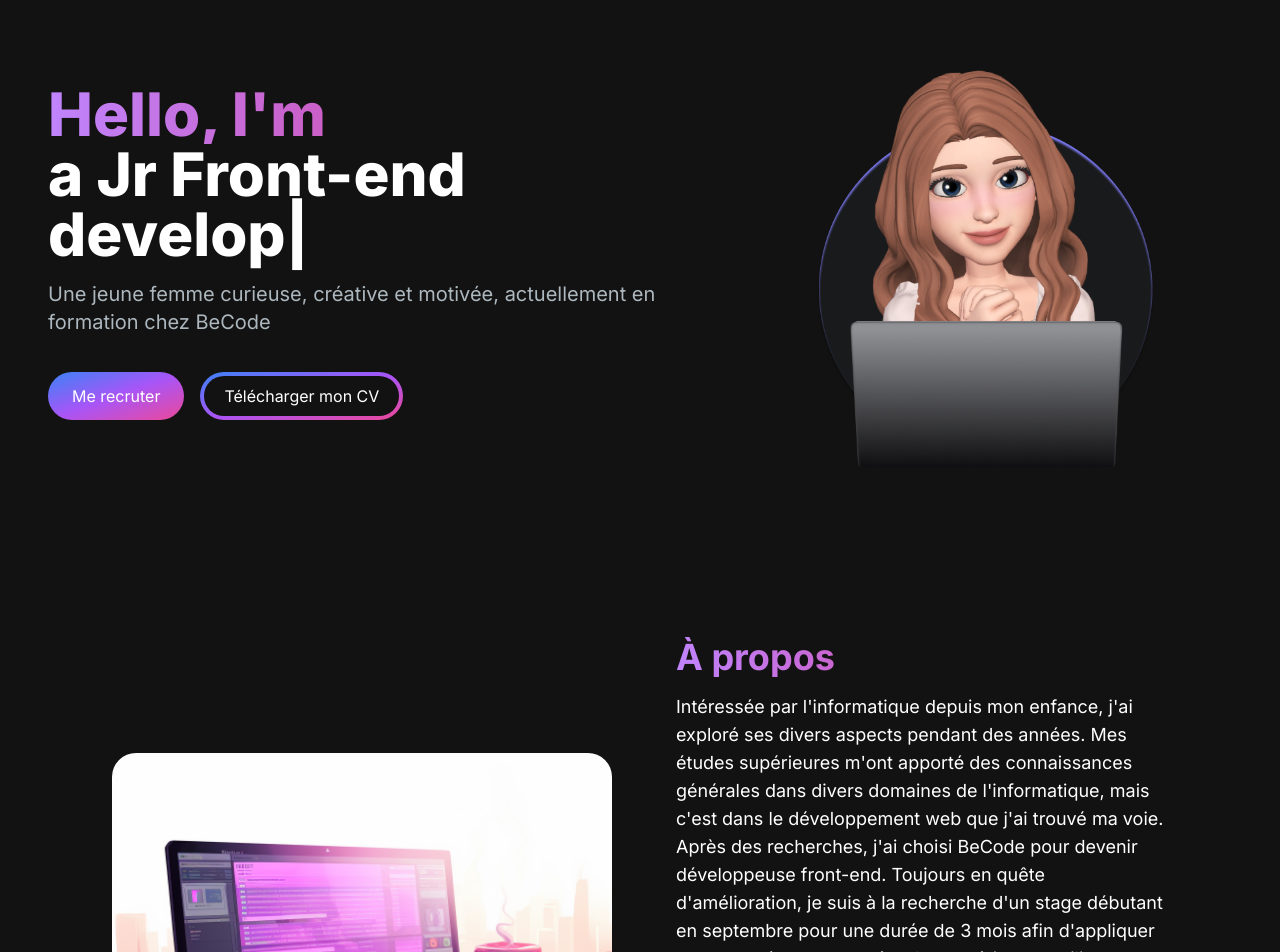
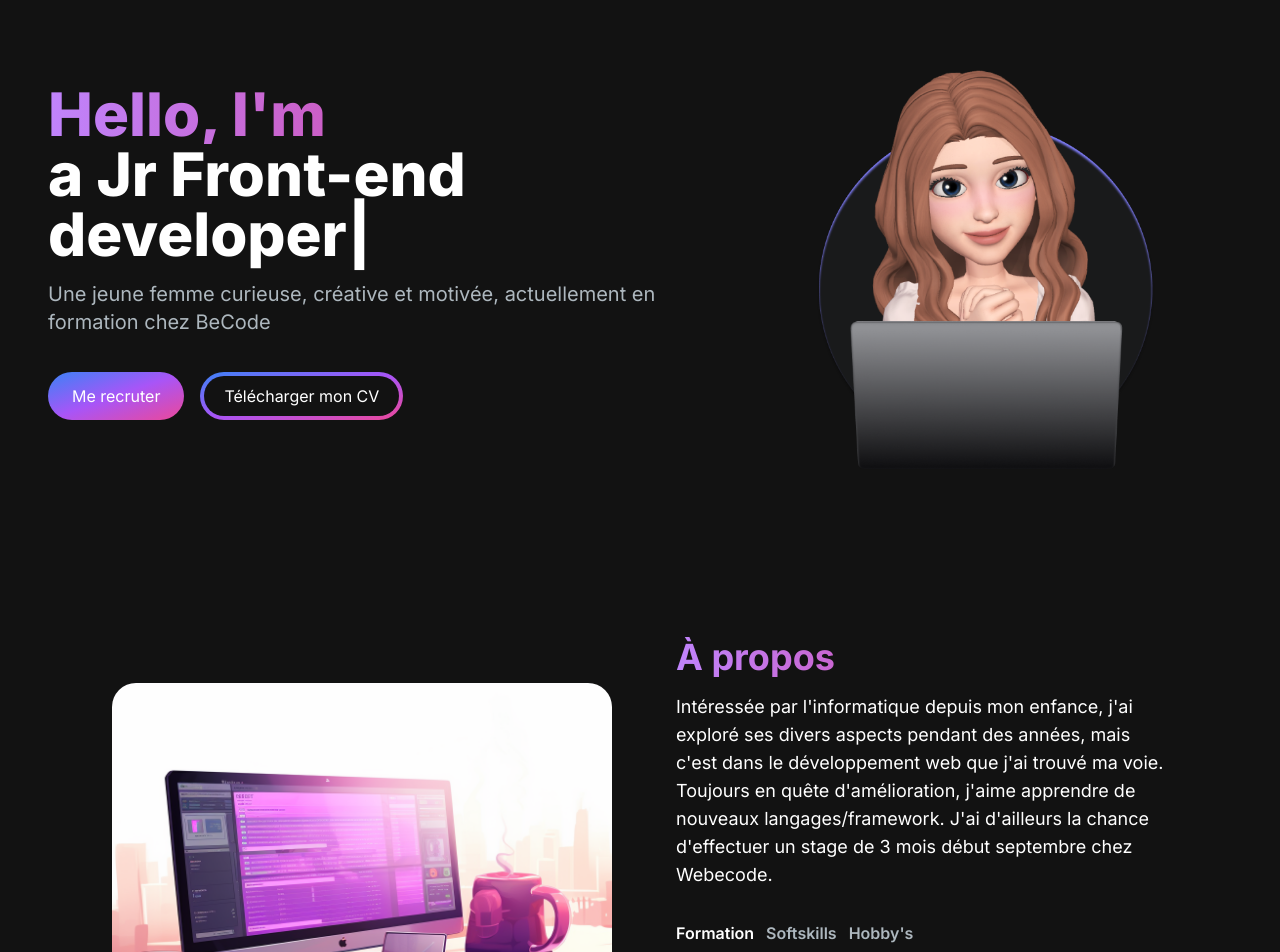
Before and after one commit to Lameuhton/portfolio, a Next.js app: page / in a window 1280 px wide. Shown: the part 140-1092 px from the top of the page. Built offline with nearby package versions, Linux system fonts and the light colour scheme.

Commit message:
changed text and started to add translation

```diff
--- /dev/null
+++ b/next-i18next.config.mjs
@@ -0,0 +1,4 @@
+export const i18n = {
+  locales: ["fr", "en"], // Langues disponibles
+  defaultLocale: "fr", // Langue par défaut
+};
--- a/next.config.mjs
+++ b/next.config.mjs
@@ -1,4 +1,9 @@
 /** @type {import('next').NextConfig} */
-const nextConfig = {};
+
+import { i18n } from "./next-i18next.config.mjs";
+
+const nextConfig = {
+  i18n,
+};
 
 export default nextConfig;
--- a/package.json
+++ b/package.json
@@ -12,10 +12,14 @@
     "@formspree/react": "^2.5.1",
     "@heroicons/react": "^2.1.3",
     "framer-motion": "^11.2.10",
+    "i18next": "^23.12.2",
+    "i18next-browser-languagedetector": "^8.0.0",
+    "i18next-http-backend": "^2.5.2",
     "next": "14.2.3",
     "react": "^18",
     "react-animated-numbers": "^0.18.0",
     "react-dom": "^18",
+    "react-i18next": "^15.0.1",
     "react-icons": "^5.2.1",
     "react-scroll": "^1.9.0",
     "react-type-animation": "^3.2.0",
--- /dev/null
+++ b/public/locales/en/translation.json
@@ -0,0 +1,4 @@
+{
+  "welcome": "Welcome to my portfolio",
+  "description": "This is my personal portfolio."
+}
--- /dev/null
+++ b/public/locales/fr/translation.json
@@ -0,0 +1,4 @@
+{
+  "welcome": "Bienvenue dans mon portfolio",
+  "description": "Ceci est mon portfolio personnel."
+}
--- a/src/app/components/AboutSection.jsx
+++ b/src/app/components/AboutSection.jsx
@@ -57,7 +57,7 @@ export const AboutSection = () => {
               <div className='text-left flex flex-col h-full'>
                 <h2 className='text-4xl font-bold text-transparent bg-clip-text bg-gradient-to-r from-primary-400 to-secondary-600 mb-4'>À propos</h2>
                 <p className='text-base md:text-lg'>
-                Intéressée par l'informatique depuis mon enfance, j'ai exploré ses divers aspects pendant des années. Mes études supérieures m'ont apporté des connaissances générales dans divers domaines de l'informatique, mais c'est dans le développement web que j'ai trouvé ma voie. Après des recherches, j'ai choisi BeCode pour devenir développeuse front-end. Toujours en quête d'amélioration, je suis à la recherche d'un stage débutant en septembre pour une durée de 3 mois afin d'appliquer mes compétences et créer des expériences utilisateur mémorables. Construisons ensemble un avenir numérique inspirant !
+                Intéressée par l'informatique depuis mon enfance, j'ai exploré ses divers aspects pendant des années, mais c'est dans le développement web que j'ai trouvé ma voie. Toujours en quête d'amélioration, j'aime apprendre de nouveaux langages/framework. J'ai d'ailleurs la chance d'effectuer un stage de 3 mois début septembre chez Webecode.
                 </p>
               </div>
 
--- a/src/app/components/HeroSection.jsx
+++ b/src/app/components/HeroSection.jsx
@@ -18,8 +18,6 @@ const HeroSection = () => {
                             1200,
                             ' a Jr Front-end developer',
                             1200,
-                            'looking for an internship',
-                            1200
                         ]}
                         wrapper="span"
                         speed={40}
```
Also changed, not shown: src/app/components/TechSection.jsx (+41 -26 lines), 1 other file (tests, documents, lock files or other folders).
